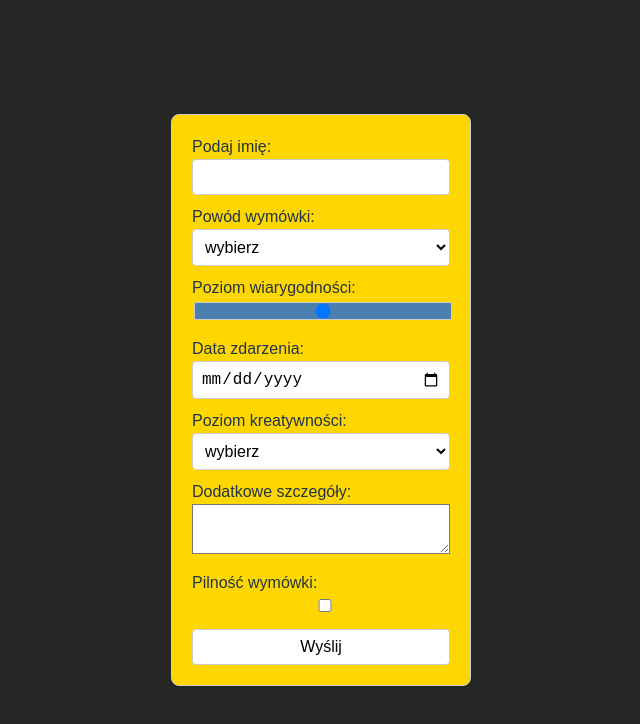
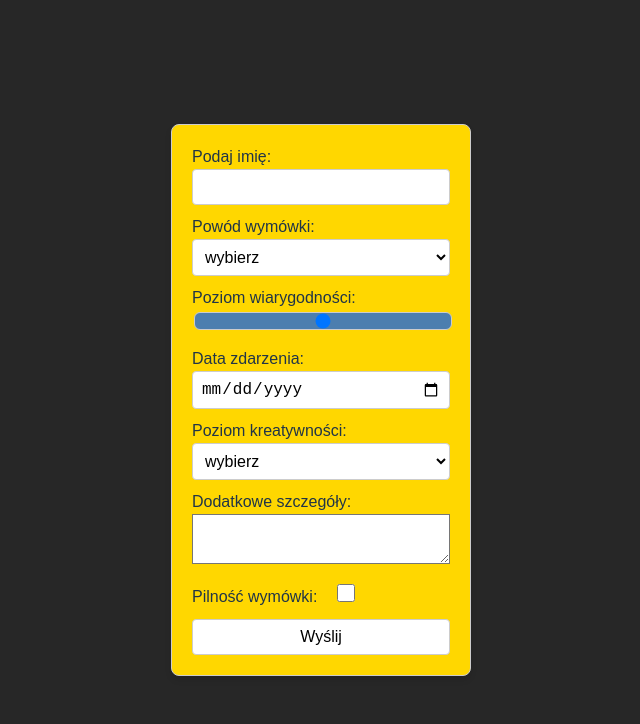
Before and after one commit to probula/Excuse-Generator, a React (Vite) app: page / in a window 1280 px wide. Shown: the top 724 px of the page, without its empty margins (319-959 px from the left). Built offline with nearby package versions, Linux system fonts and the light colour scheme.

Commit message:
added useState for form

```diff
--- a/src/App.css
+++ b/src/App.css
@@ -30,7 +30,7 @@ input, select {
     border: 1px solid #ccc;
     border-radius: 4px;
     background-color: white;
-    font-size: 16px; /* Optional: Makes font sizes consistent */
+    font-size: 16px;
     color: black;
 }
 
@@ -41,7 +41,7 @@ input[type="range"] {
     background: #ddd;
     background: #4c7eaf;
     cursor: pointer;
-    border-radius: 2px;
+    border-radius: 6px;
 }
 #textarea{
     width: 100%;
@@ -52,3 +52,10 @@ input[type="range"] {
 input[type="button"]{
 
 }
+input[type="checkbox"] {
+    width: 18px;
+    height: 18px;
+    accent-color: #4c7eaf;
+    cursor: pointer;
+    margin-left: 15px;
+}
--- a/src/App.tsx
+++ b/src/App.tsx
@@ -1,16 +1,33 @@
 import './App.css'
+import {useState} from "react";
 
 function App() {
+    const [name, setName] = useState('');
+    const [reason, setReason] = useState('wybierz');
+    const [reliability, setReliability] = useState(5);
+    const [date, setDate] = useState("");
+    const [creativity, setCreativity] = useState('wybierz');
+    const [details, setDetails] = useState('');
+    const [urgent, setUrgent] = useState(false);
+
+    const excuses = {
+        "spóźnienie": "kosmici porwali mojego psa",
+        "niedostarczenie pracy domowej": "mój chomik zjadł moją pracę",
+        "brak odpowiedzi na wiadomość": "telefon mi eksplodował",
+    };
+
+
+
     return (
         <>
             <form>
                 <label>
                     Podaj imię:
-                    <input type={'text'} />
+                    <input type={'text'} value={name} onChange={(e) => setName(e.target.value)}/>
                 </label>
                 <label>
                     Powód wymówki:
-                    <select>
+                    <select value={reason} onChange={(e) => setReason(e.target.value)}>
                         <option>wybierz</option>
                         <option>spóźnienie</option>
                         <option>niedostarczenie pracy domowej</option>
@@ -19,13 +36,14 @@ function App() {
                 </label>
                 <label>
                     Poziom wiarygodności:
-                    <input type={'range'} min={0} max={10} defaultValue={5} />
+                    <input type={'range'} min={0} max={10} value={reliability}
+                           onChange={(e) => setReliability(Number(e.target.value))} />
                 </label>
                 <label>
-                    Data zdarzenia: <input type={'date'}></input>
+                    Data zdarzenia: <input type={'date'} value={date} onChange={(e) => setDate(e.target.value)}></input>
                 </label>
                 <label>
-                    Poziom kreatywności: <select>
+                    Poziom kreatywności: <select value={creativity} onChange={(e) => setCreativity(e.target.value)}>
                         <option>wybierz</option>
                         <option>duży</option>
                         <option>średni</option>
@@ -33,12 +51,11 @@ function App() {
                     </select>
                 </label>
                 <label>
-                    Dodatkowe szczegóły: <textarea id={"textarea"}>
-
+                    Dodatkowe szczegóły: <textarea id={"textarea"} value={details} onChange={(e) => setDetails(e.target.value)}>
                     </textarea>
                 </label>
                 <label>
-                    Pilność wymówki: <input type={"checkbox"}></input>
+                    Pilność wymówki: <input type={"checkbox"} checked={urgent} onChange={(e) => setUrgent(e.target.checked)}></input>
                 </label>
                 <label>
                     <input type={"button"} value={"Wyślij"}></input>
```
